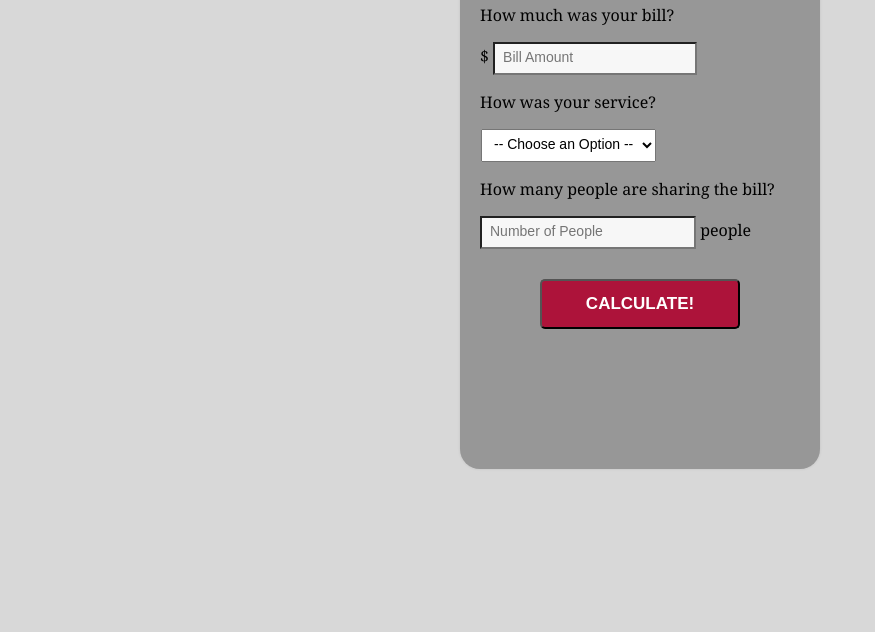
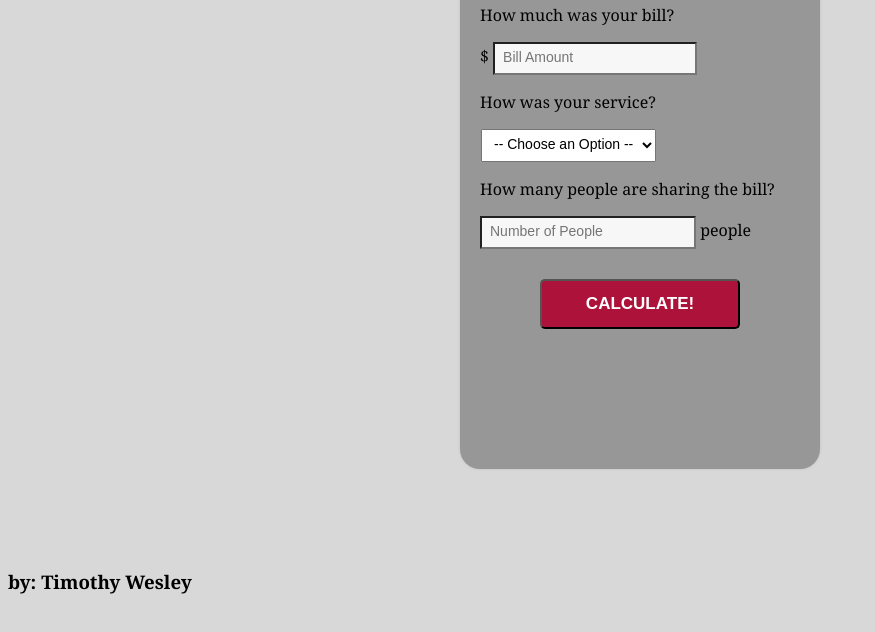
Before and after one commit to Timothy-Wesley/Tip-Calculator, a plain HTML site: page docs/index.html in a window 1280 px wide. Shown: the part 156-788 px from the top of the page, without its empty margins (0-875 px from the left). Drawn offline with Linux system fonts and the light colour scheme.

Commit message:
Update index.html

```diff
--- a/docs/index.html
+++ b/docs/index.html
@@ -40,7 +40,7 @@
 
           </div>
           <!--container end-->
-
+          <h3>by: Timothy Wesley</h3>
           <script type="text/javascript" src="index.js"></script>
     </body>
 
```
